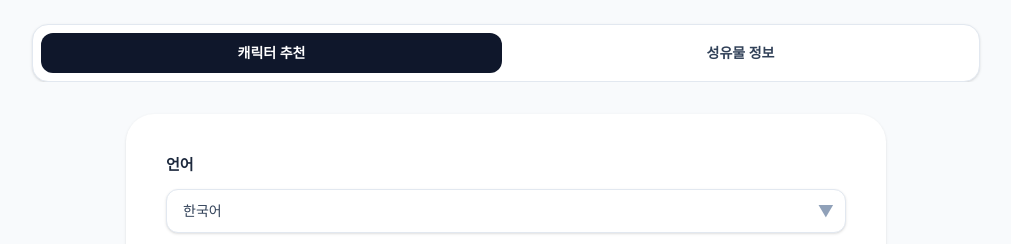
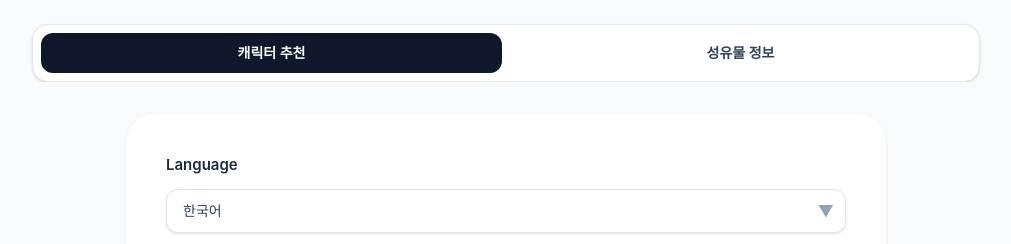
Before and after one commit to KimChungHo/GenshinArtifactRecommender, a React (Vite) app: page / in a window 1280 px wide. Shown: the top 244 px of the page, without its empty margins (134-1145 px from the left). Built offline with nearby package versions, Linux system fonts and the light colour scheme.

Commit message:
'언어' 텍스트를 'Language'로 통일

```diff
--- a/src/pages/artifact-info/ArtifactInfoPage.tsx
+++ b/src/pages/artifact-info/ArtifactInfoPage.tsx
@@ -51,7 +51,7 @@ function ChipSelectSection(props: ChipSelectSectionProps): React.JSX.Element {
 
 export default function ArtifactInfoPage(): React.JSX.Element {
   const uiText = {
-    languageTitle: { ko: "언어", en: "Language", ja: "言語" },
+    languageTitle: { ko: "Language", en: "Language", ja: "Language" },
     setSearchPlaceholder: {
       ko: "세트 이름 검색...",
       en: "Search set name...",
--- a/src/pages/artifact-recommender/ArtifactRecommenderPage.tsx
+++ b/src/pages/artifact-recommender/ArtifactRecommenderPage.tsx
@@ -268,7 +268,7 @@ export default function ArtifactRecommenderPage(): JSX.Element {
       en: "(max)",
       ja: "（最大）",
     },
-    languageLabel: { ko: "언어", en: "Language", ja: "言語" },
+    languageLabel: { ko: "Language", en: "Language", ja: "Language" },
   };
 
   const artifactSetChipOptions: ChipOption[] = artifactSetOptions
```
